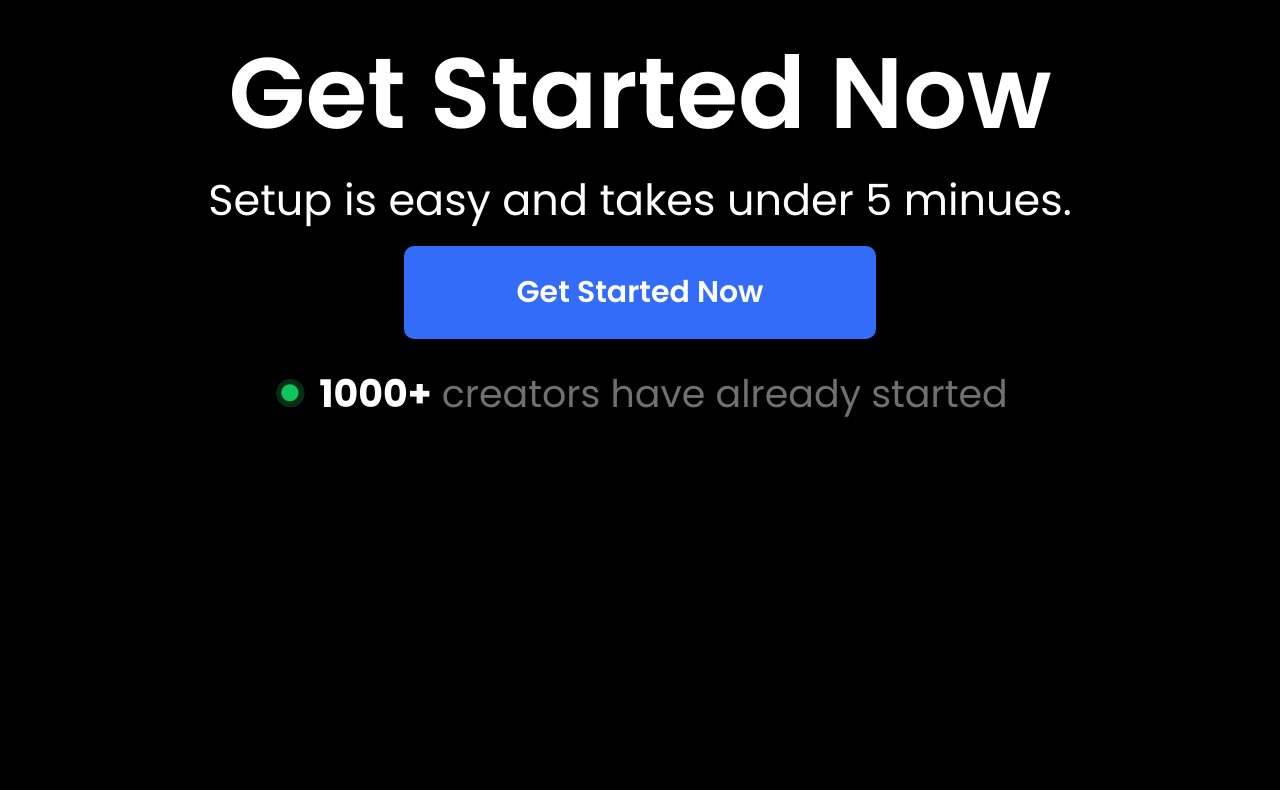
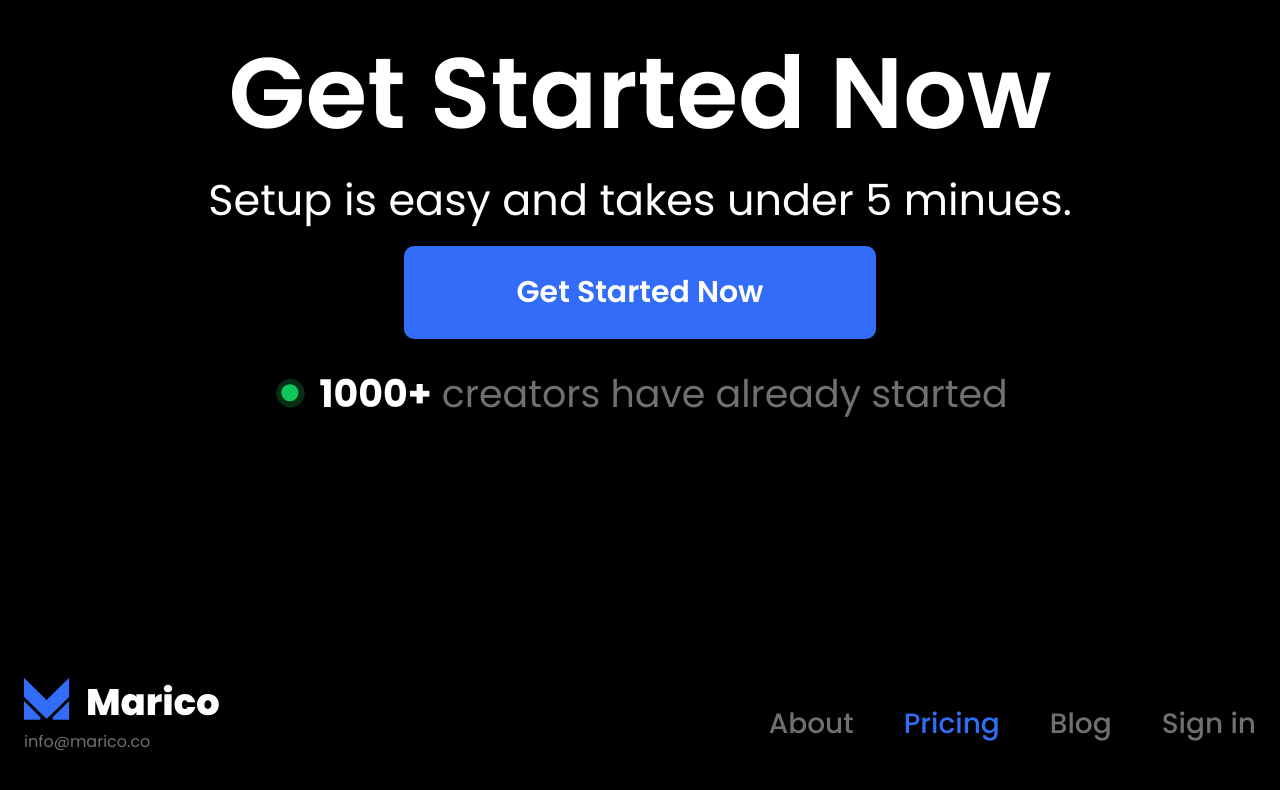
Before and after one commit to rahmatulloh19/marico, a React (Vite) app: page / in a window 1280 px wide. Shown: the part 5783-6573 px from the top of the page. Before the commit the page ends 6417 px from the top, so only its background shows below. Built offline with nearby package versions, Linux system fonts and the light colour scheme; what tailwind-hamburgers would draw is missing.

Commit message:
footer finish

```diff
--- a/src/App.jsx
+++ b/src/App.jsx
@@ -1,6 +1,8 @@
 import { Article, Content, Creator, Email, Expert, Footer, Header, Helped, Hero, Share } from "./components";
+import AOS from "aos";
 
 function App() {
+  AOS.init();
   return (
     <>
       <Header />
--- a/src/components/Footer/Footer.jsx
+++ b/src/components/Footer/Footer.jsx
@@ -1,3 +1,45 @@
+import logo from "../../assets/images/maricologo.svg";
+
 export const Footer = () => {
-  return <footer>Footer</footer>;
+  return (
+    <footer className="py-5 min-[768px]:py-16 min-[1024px]:min-[96px]">
+      <div className="container">
+        <div className="wrapper flex flex-col items-center text-[#707070] min-[768px]:flex-row justify-between">
+          <div className="mb-5">
+            <a className="transition-opacity hover:opacity-80 active:opacity-60" href="/">
+              <img className="w-36 min-[768px]:w-auto" width={196} src={logo} alt="" />
+            </a>
+            <address>
+              <a className="not-italic text-center min-[768px]:text-left block transition-opacity hover:opacity-80 active:opacity-60" href="mailto:info@marico.co">
+                info@marico.co
+              </a>
+            </address>
+          </div>
+
+          <ul className="flex flex-col items-center gap-2 font-medium min-[768px]:flex-row min-[768px]:gap-[50px] text-lg min-[1024px]:text-[28px] min-[1024px]:leading-[42px]">
+            <li>
+              <a className="hover:text-[#306EF7] transition active:opacity-80" href="/">
+                About
+              </a>
+            </li>
+            <li>
+              <a className="hover:text-[#306EF7] transition active:opacity-80 text-[#306EF7]" href="/">
+                Pricing
+              </a>
+            </li>
+            <li>
+              <a className="hover:text-[#306EF7] transition active:opacity-80" href="/">
+                Blog
+              </a>
+            </li>
+            <li>
+              <a className="hover:text-[#306EF7] transition active:opacity-80" href="/">
+                Sign in
+              </a>
+            </li>
+          </ul>
+        </div>
+      </div>
+    </footer>
+  );
 };
--- a/src/components/Header/Header.jsx
+++ b/src/components/Header/Header.jsx
@@ -17,7 +17,7 @@ export const Header = () => {
           </a>
 
           <nav className="site-header__nav max-[900px]:hidden">
-            <ul className={`site-header__list flex gap-5 min-[900px]:gap-10`}>
+            <ul className="site-header__list flex font-medium gap-5 min-[900px]:gap-10">
               <li className="site-header__item">
                 <a className="hover:text-[#306EF7] transition active:opacity-80" href="#">
                   Use Cases
@@ -52,7 +52,7 @@ export const Header = () => {
 
           {/* menu with hamburger menu */}
           <div className={classNames("absolute top-full hidden left-0 w-full", { "!block": opened })}>
-            <ul className={`site-header__list flex gap-5 flex-col items-center min-[900px]:hidden`}>
+            <ul className={`site-header__list font-medium flex gap-5 flex-col items-center min-[900px]:hidden`}>
               <li className="site-header__item">
                 <a className=" block transition hover:text-[#306EF7]" href="#">
                   Use Cases
```
